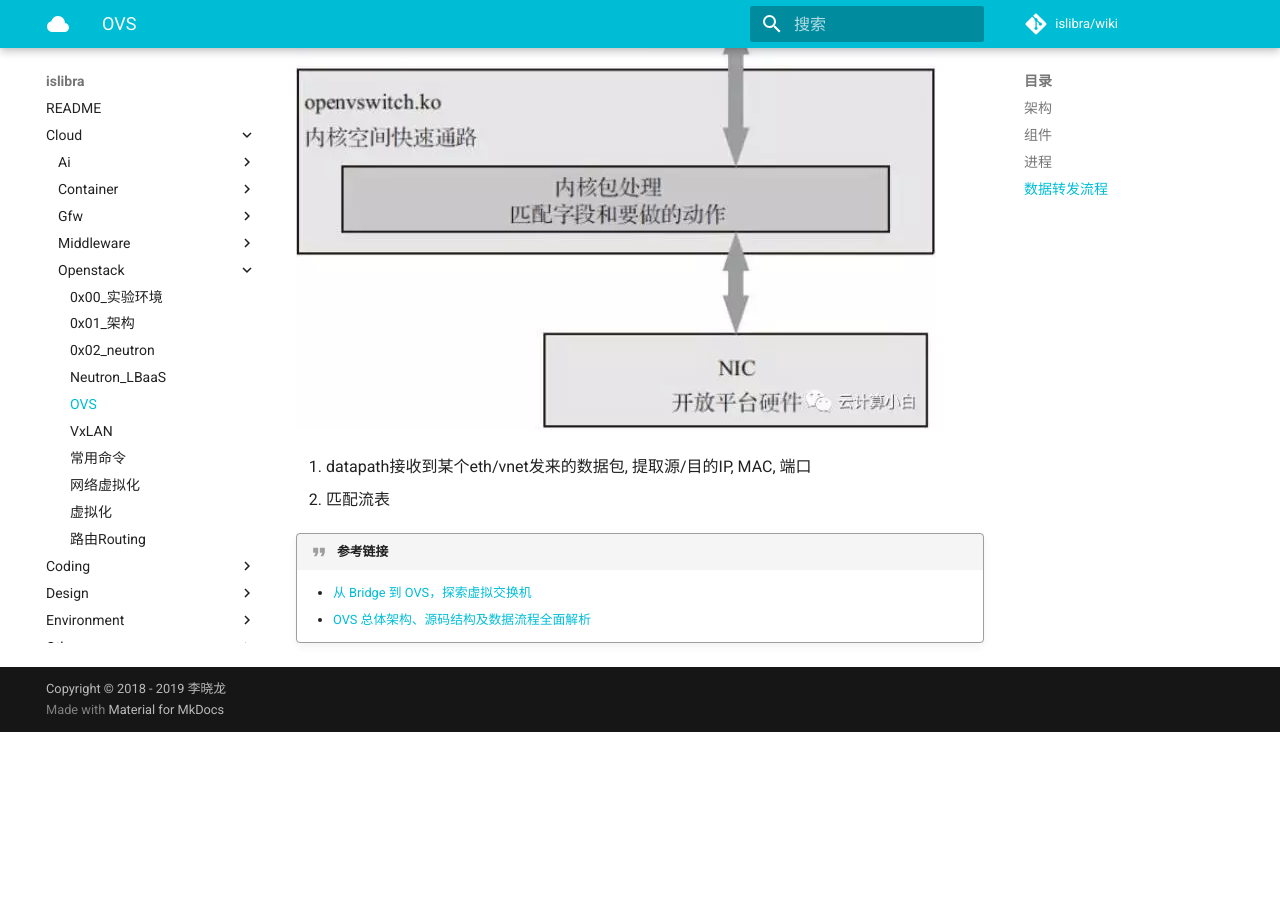
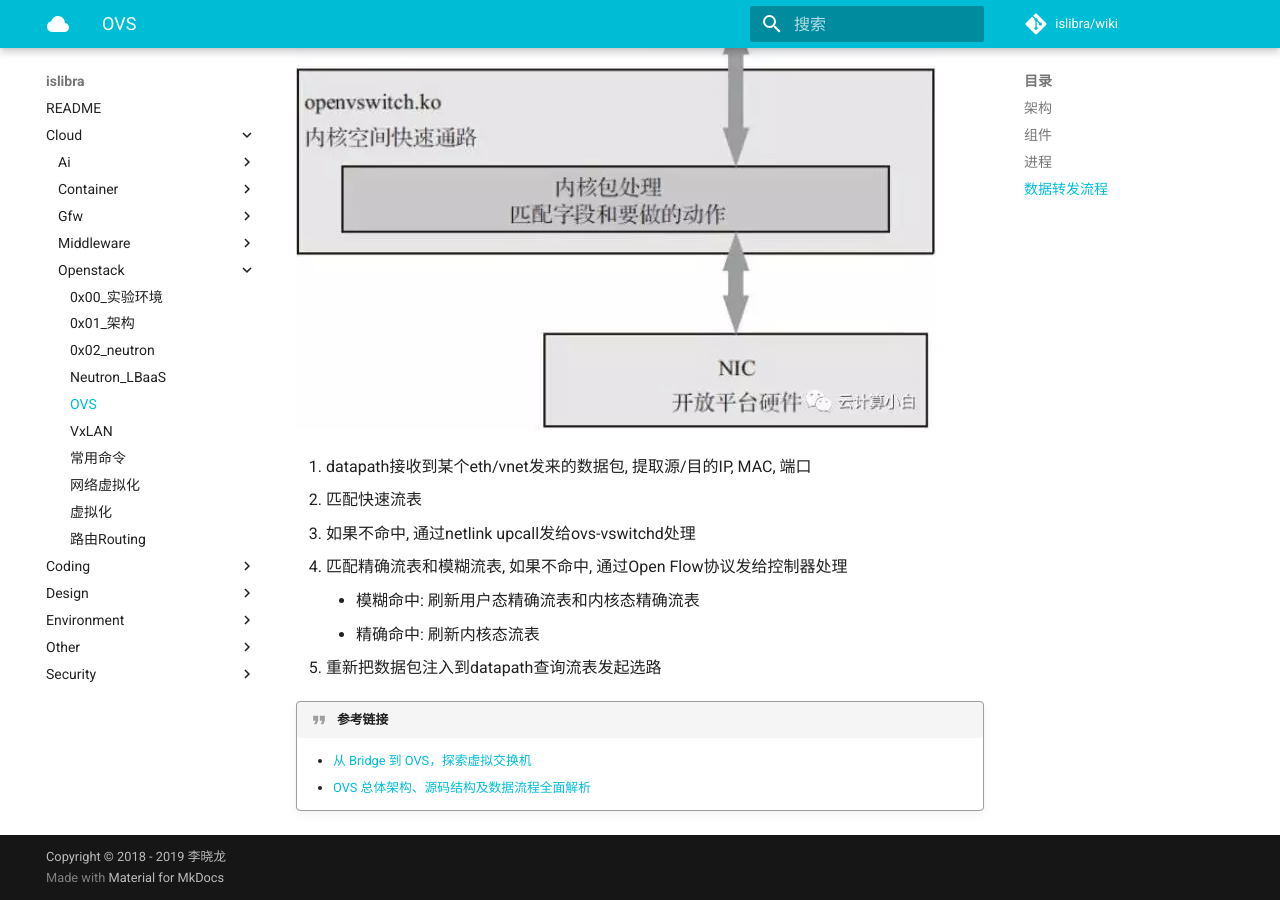
Before and after one commit to islibra/wiki, an MkDocs documentation site: the page built from docs/cloud/openstack/OVS.md, in a window 1280 px wide and 900 px high, scrolled down 3403 px. Built offline with MkDocs 1.6.1 and Material for MkDocs 9.7.7, drawn with Linux system fonts in a browser that asks for light colours; comment, search, counter and statistics services are not loaded; before the commit the page ends 4135 px from its top, so only the background shows below that.

Commit message:
Update OVS.md

```diff
--- a/docs/cloud/openstack/OVS.md
+++ b/docs/cloud/openstack/OVS.md
@@ -101,7 +101,12 @@ Open vSwitch
 ![](assets/markdown-img-paste-20190830201948286.png)
 
 1. datapath接收到某个eth/vnet发来的数据包, 提取源/目的IP, MAC, 端口
-1. 匹配流表
+1. 匹配快速流表
+1. 如果不命中, 通过netlink upcall发给ovs-vswitchd处理
+1. 匹配精确流表和模糊流表, 如果不命中, 通过Open Flow协议发给控制器处理
+    - 模糊命中: 刷新用户态精确流表和内核态精确流表
+    - 精确命中: 刷新内核态流表
+1. 重新把数据包注入到datapath查询流表发起选路
 
 
 !!! quote "参考链接"
```
